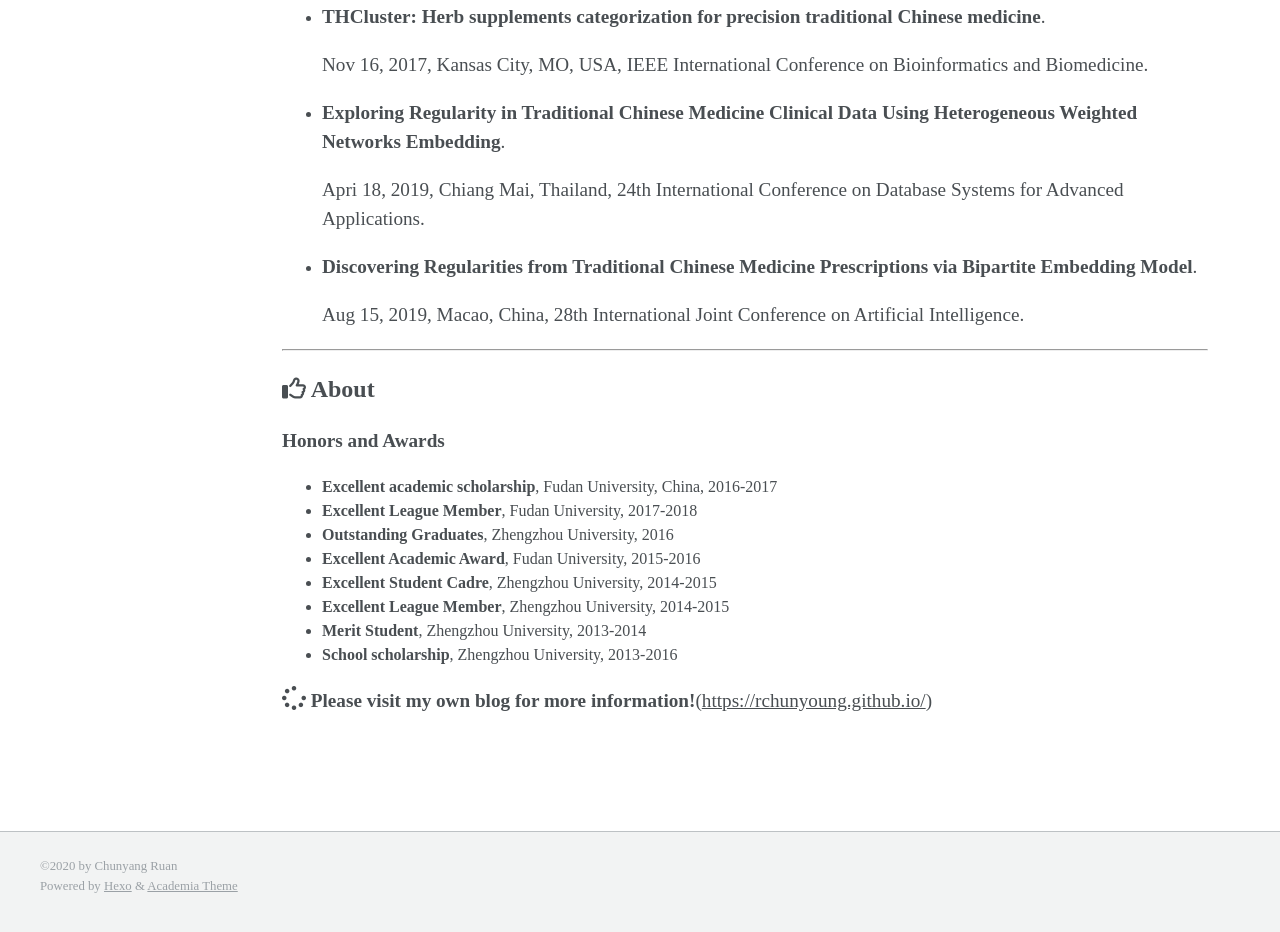
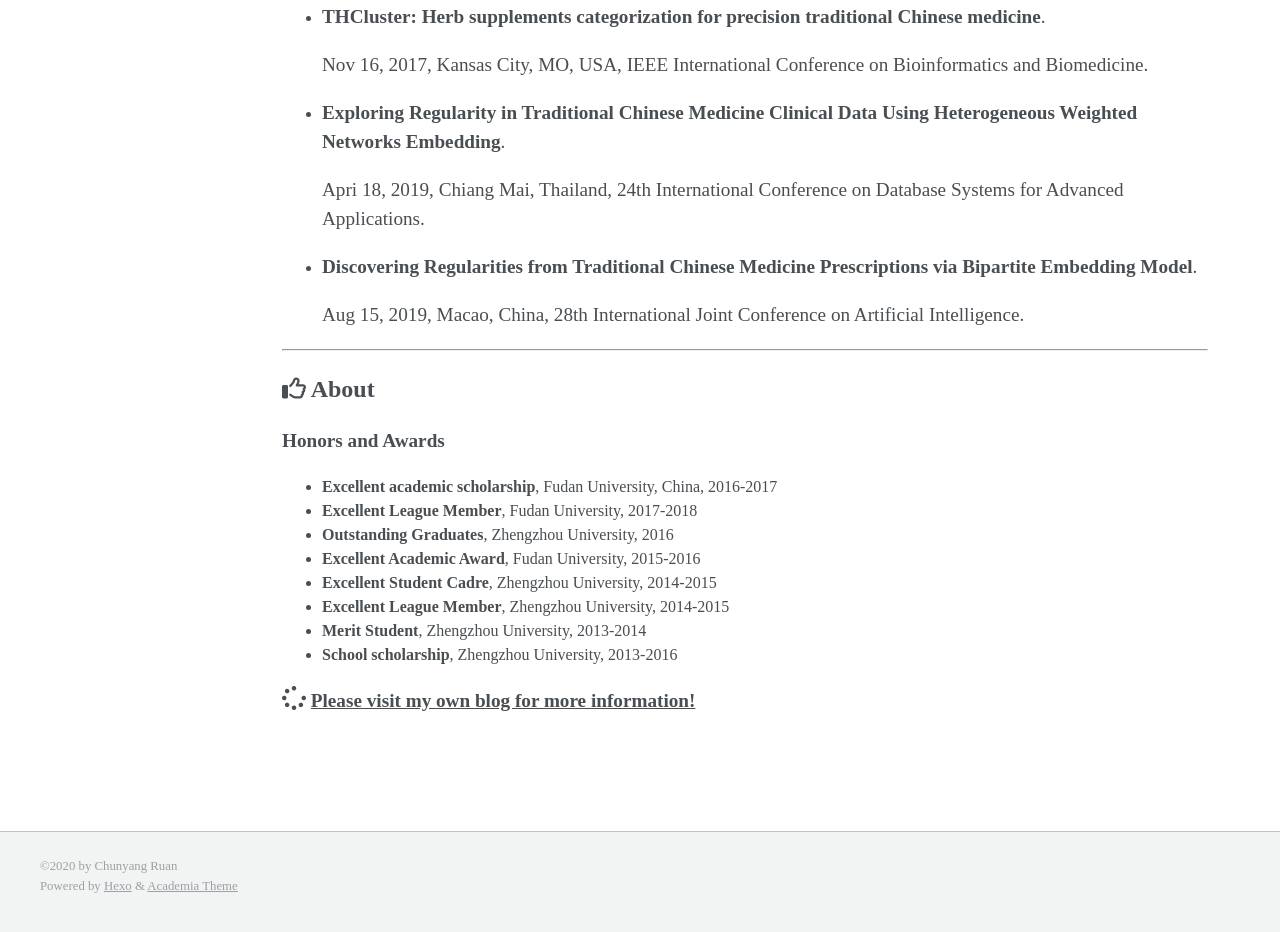
Before and after one commit to rGitcy/rGitcy.github.io, a plain HTML site: page 2020/03/29/MyIndex/index.html in a window 1280 px wide. Shown: the part 1585-2517 px from the top of the page. Drawn offline with nearby package versions, Linux system fonts and the light colour scheme.

Commit message:
Site updated: 2020-03-29 19:22:17

```diff
--- a/2020/03/29/MyIndex/index.html
+++ b/2020/03/29/MyIndex/index.html
@@ -59,5 +59,5 @@
 <li><strong>Merit Student</strong>, Zhengzhou University, 2013-2014</li>
 <li><strong>School scholarship</strong>, Zhengzhou University, 2013-2016</li>
 </ul>
-<p><i class="fa fa-spinner" style="font-size:24px"></i>  <strong>Please visit my own blog for more information!</strong>(<a href="https://rchunyoung.github.io/" target="_blank" rel="noopener">https://rchunyoung.github.io/</a>)</p>
+<p><i class="fa fa-spinner" style="font-size:24px"></i>  <a href="https://rchunyoung.github.io/" target="_blank" rel="noopener"><strong>Please visit my own blog for more information!</strong></a></p>
 </article></div></main><div class="nav-wrap"><div class="nav"><button class="site-nav"><div class="navicon"></div></button><ul class="nav_items"><li class="nav_item"><a class="nav-page" href="/#Publications"> Publications</a></li><li class="nav_item"><a class="nav-page" href="/#Talks"> Talks</a></li><li class="nav_item"><a class="nav-page" href="/#About"> About</a></li></ul></div><div class="cd-top"><i class="fa fa-arrow-up" aria-hidden="true"></i></div></div><footer id="page_footer"><div class="footer_wrap"><div class="copyright">&copy;2020 by Chunyang Ruan</div><div class="theme-info">Powered by <a href="https://hexo.io" target="_blank" rel="nofollow noopener">Hexo</a> & <a href="https://github.com/PhosphorW/hexo-theme-academia" target="_blank" rel="nofollow noopener">Academia Theme</a></div></div></footer><script src="https://cdn.jsdelivr.net/npm/jquery@latest/dist/jquery.min.js"></script><script src="/js/main.js"></script></body></html>
```
Also changed, not shown: archives/2020/03/index.html (+1 -1 lines), archives/2020/index.html (+1 -1 lines), archives/index.html (+1 -1 lines), index.html (+1 -1 lines).
